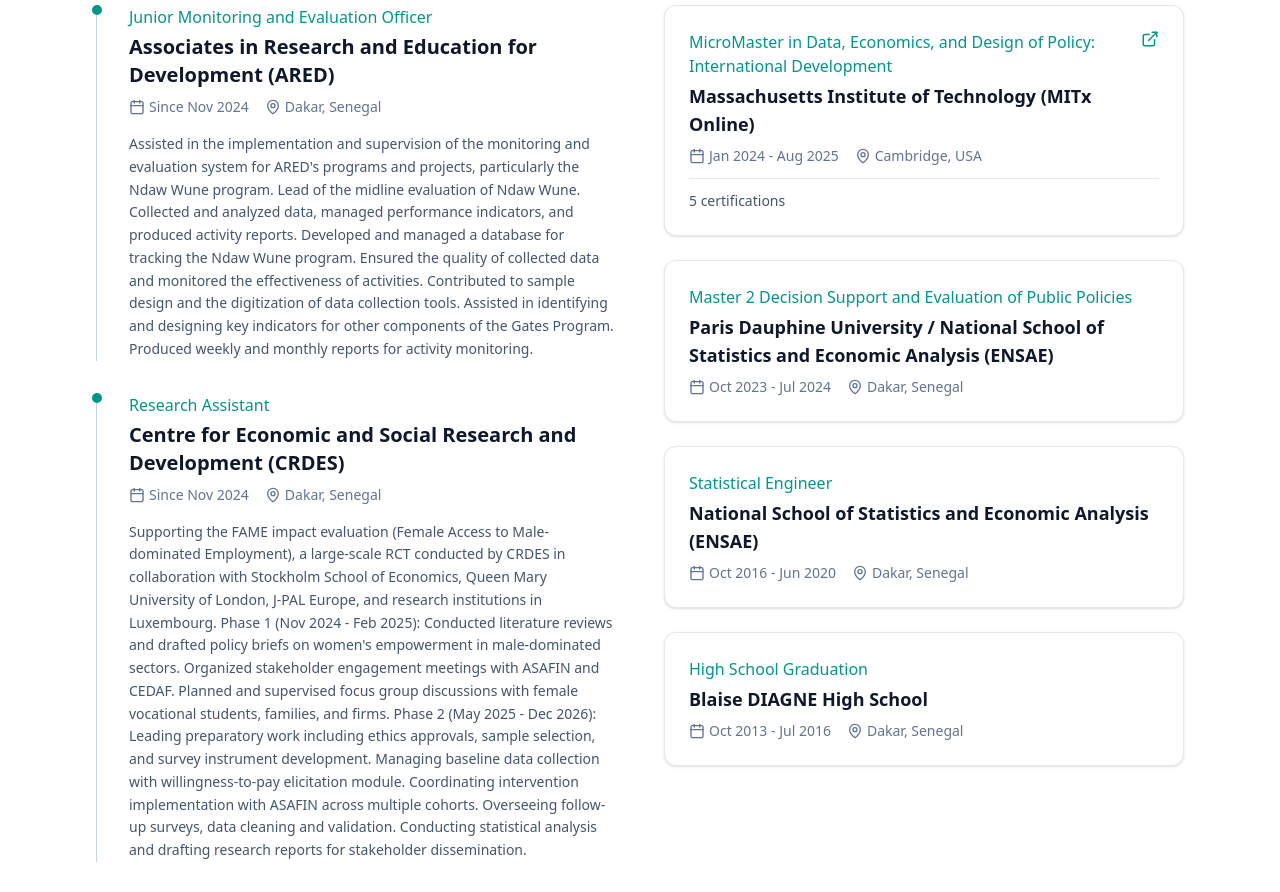
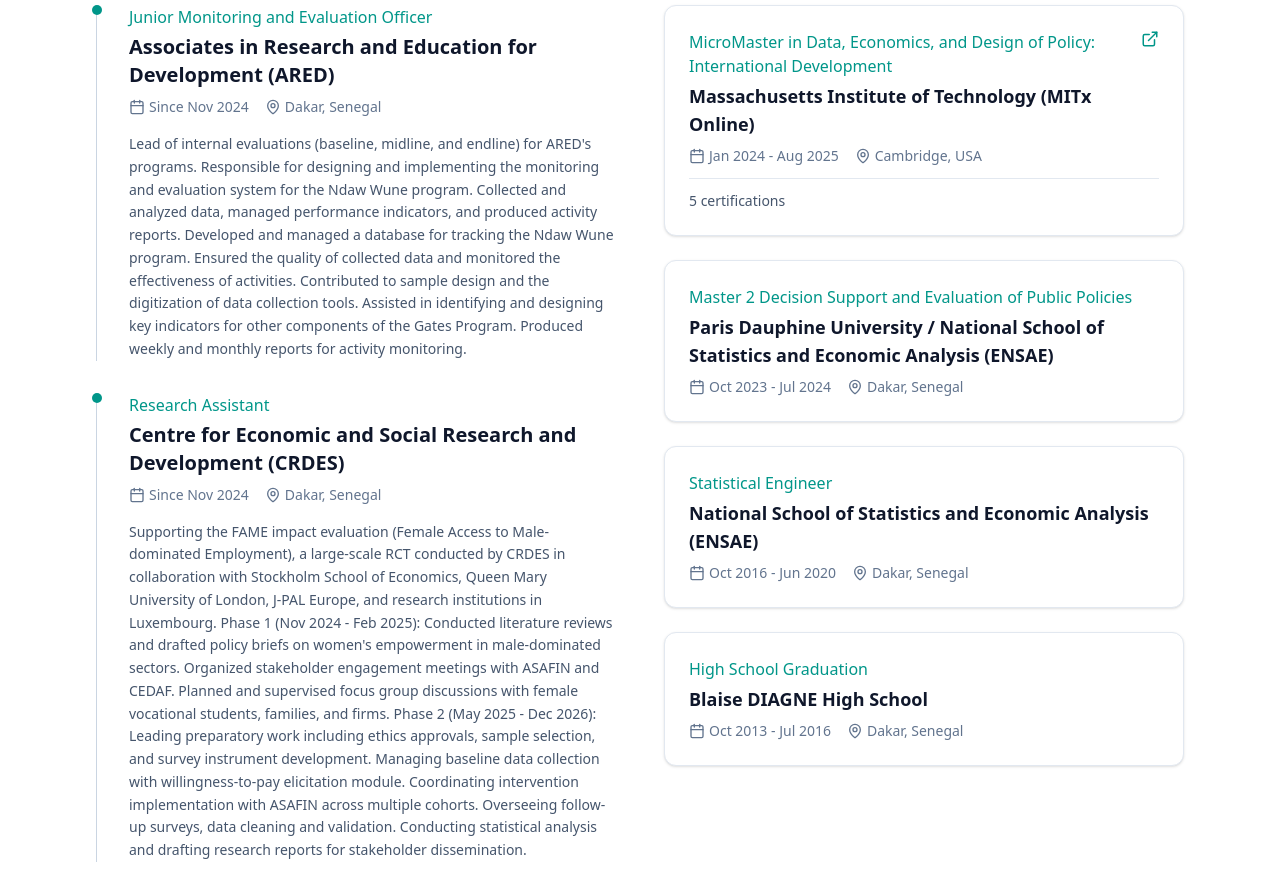
Before and after one commit to BahiAjamy/portfolio, a React (Vite) app: page / in a window 1280 px wide. Shown: the part 2160-3052 px from the top of the page. Built offline with nearby package versions, Linux system fonts and the light colour scheme.

Commit message:
Update ARED experience details

```diff
--- a/src/constants/index.js
+++ b/src/constants/index.js
@@ -16,7 +16,7 @@
         company: "Associates in Research and Education for Development (ARED)",
         location: "Dakar, Senegal",
         period: "Since Nov 2024",
-        description: "Assisted in the implementation and supervision of the monitoring and evaluation system for ARED's programs and projects, particularly the Ndaw Wune program. Lead of the midline evaluation of Ndaw Wune. Collected and analyzed data, managed performance indicators, and produced activity reports. Developed and managed a database for tracking the Ndaw Wune program. Ensured the quality of collected data and monitored the effectiveness of activities. Contributed to sample design and the digitization of data collection tools. Assisted in identifying and designing key indicators for other components of the Gates Program. Produced weekly and monthly reports for activity monitoring."
+        description: "Lead of internal evaluations (baseline, midline, and endline) for ARED's programs. Responsible for designing and implementing the monitoring and evaluation system for the Ndaw Wune program. Collected and analyzed data, managed performance indicators, and produced activity reports. Developed and managed a database for tracking the Ndaw Wune program. Ensured the quality of collected data and monitored the effectiveness of activities. Contributed to sample design and the digitization of data collection tools. Assisted in identifying and designing key indicators for other components of the Gates Program. Produced weekly and monthly reports for activity monitoring."
     },
     {
         role: "Research Assistant",
```
